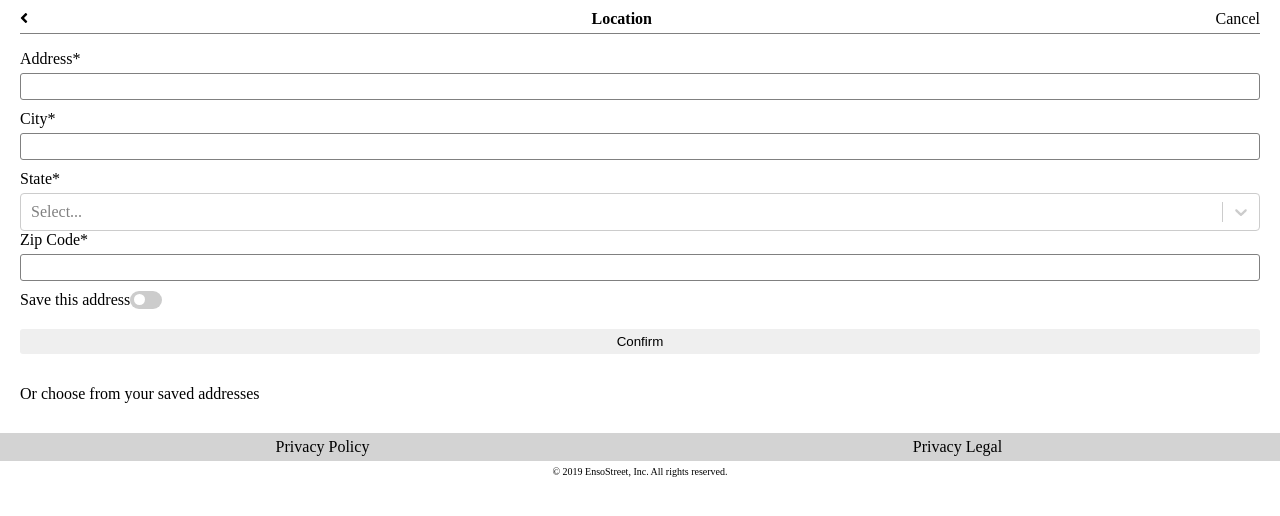
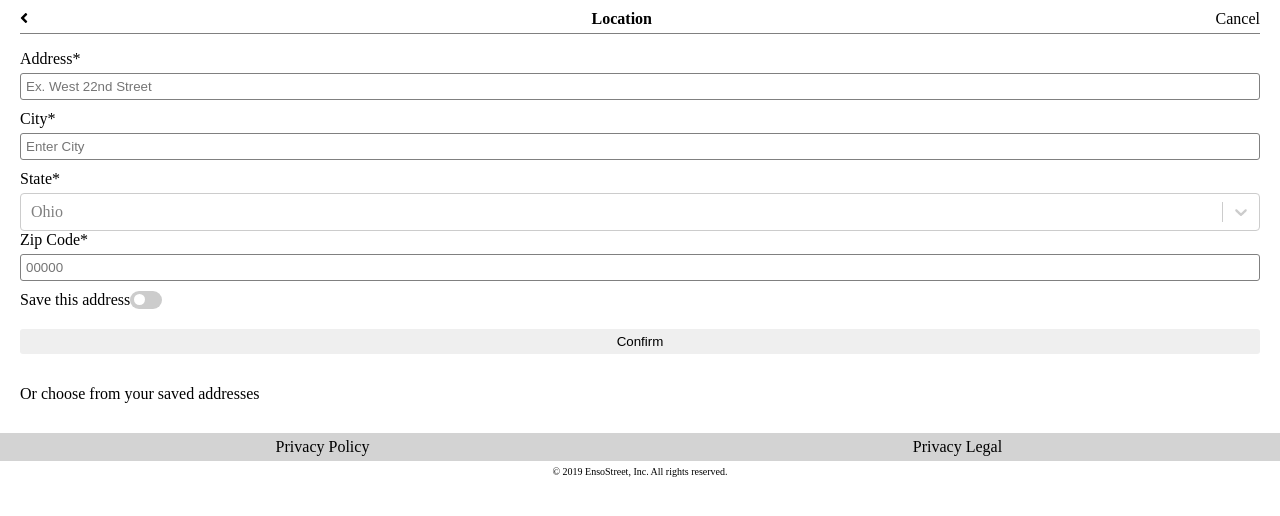
Before and after one commit to liquidMocha/enso-street, a React app: page /post-item/price-and-delivery/choose-location in a window 1280 px wide. Shown: the top 516 px of the page. Built offline with nearby package versions, Linux system fonts and the light colour scheme.

Commit message:
Add placeholders for choose location page inputs
[#170242896] (https://www.pivotaltracker.com/story/show/170242896)

```diff
--- a/src/components/postItem/ChooseLocationPage.js
+++ b/src/components/postItem/ChooseLocationPage.js
@@ -96,25 +96,32 @@ const ChooseLocationPage = () => {
                 <div>
                     <label>Address*</label>
                     <input className='input-field' type='text'
+                           placeholder='Ex. West 22nd Street'
                            onChange={(event) => {
                                setStreet(event.target.value);
                            }}/>
                 </div>
                 <div>
                     <label>City*</label>
-                    <input className='input-field' type='text' onChange={(event) => {
-                        setCity(event.target.value);
-                    }}/>
+                    <input className='input-field' type='text'
+                           placeholder='Enter City'
+                           onChange={(event) => {
+                               setCity(event.target.value);
+                           }}/>
                     <label>State*</label>
                     <Select
+                        placeholder='Ohio'
                         onChange={handleStateChange}
                         options={stateOptions}
                         value={state}
                     />
                     <label>Zip Code*</label>
-                    <input className='input-field' type='number' onChange={(event) => {
-                        setZipCode(event.target.value);
-                    }}/>
+                    <input className='input-field'
+                           type='number'
+                           placeholder='00000'
+                           onChange={(event) => {
+                               setZipCode(event.target.value);
+                           }}/>
                 </div>
             </div>
             <div>
```
